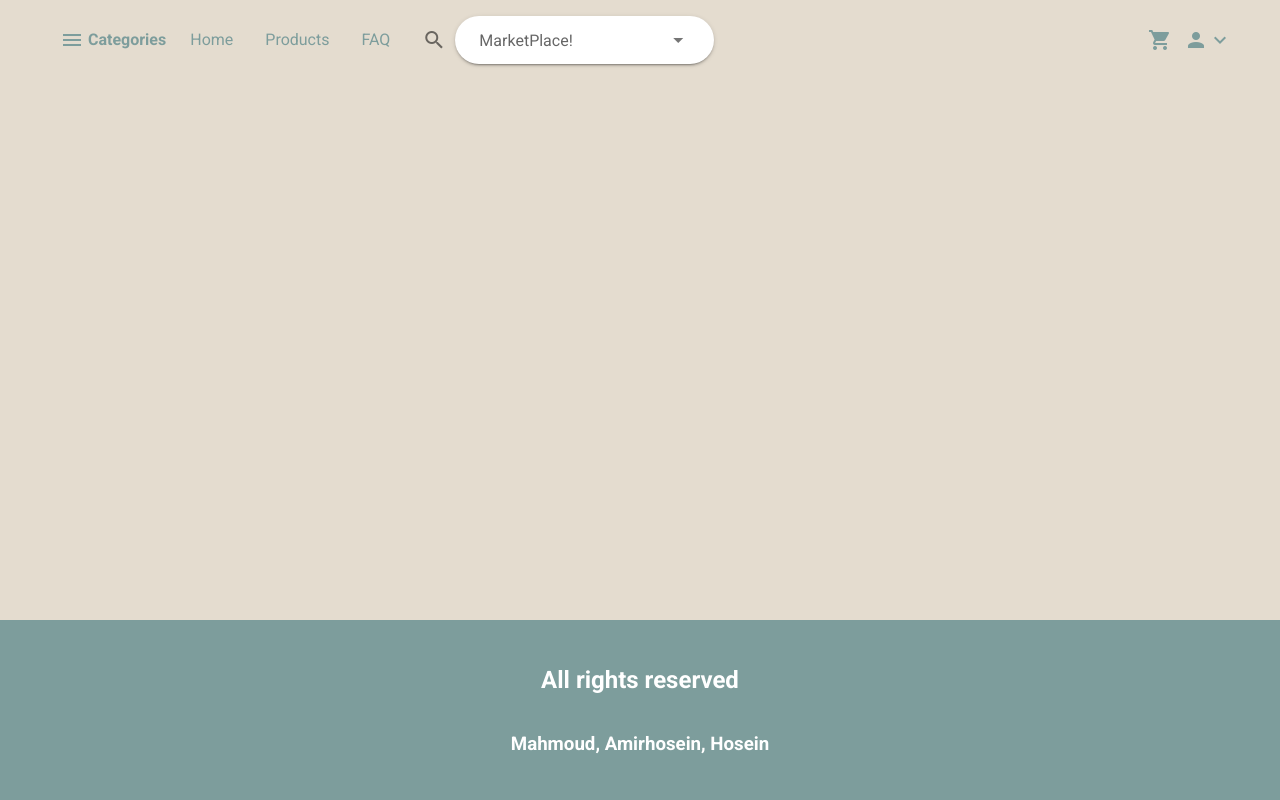
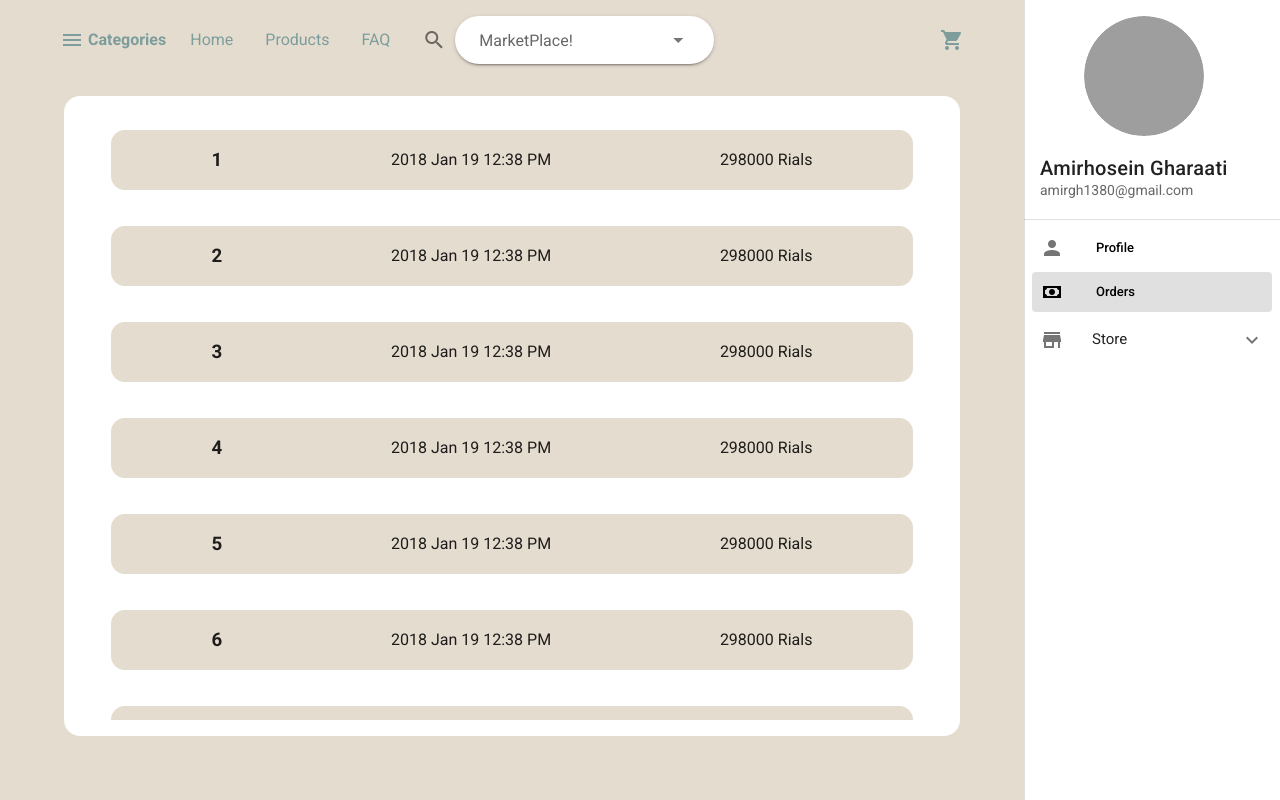
Before and after one commit to AmirHosein-Gharaati/marketplace-frontend, a Nuxt app: page /dashboard/orders in a window 1280 px wide. Built offline with nearby package versions, Linux system fonts and the light colour scheme; grey boxes are pictures that could not be loaded.

Commit message:
refactor

```diff
--- /dev/null
+++ b/pages/dashboard/orders/_id.vue
@@ -0,0 +1,12 @@
+<template>
+  <div>
+    <h2>Test</h2>
+  </div>
+</template>
+
+<script>
+export default {
+  name: 'Order',
+  layout: 'dashboard',
+}
+</script>
--- /dev/null
+++ b/pages/dashboard/orders/index.vue
@@ -0,0 +1,69 @@
+<template>
+  <div class="container px-16">
+    <div class="orders container">
+      <div class="orders__list">
+        <Order
+          v-for="item in orderItems"
+          :key="item.id"
+          :id="item.id"
+          :date="item.date"
+          :price="item.price"
+        />
+      </div>
+    </div>
+  </div>
+</template>
+
+<script>
+import Order from '@/components/Order.vue'
+export default {
+  name: 'Orders',
+  layout: 'dashboard',
+  components: {
+    Order,
+  },
+  data() {
+    return {
+      orderItems: [
+        {
+          id: 1,
+          date: '2018 Jan 19 12:38 PM',
+          price: '298000 Rials',
+        },
+        {
+          id: 2,
+          date: '2018 Jan 19 12:38 PM',
+          price: '298000 Rials',
+        },
+        {
+          id: 3,
+          date: '2018 Jan 19 12:38 PM',
+          price: '298000 Rials',
+        },
+        {
+          id: 4,
+          date: '2018 Jan 19 12:38 PM',
+          price: '298000 Rials',
+        },
+        {
+          id: 5,
+          date: '2018 Jan 19 12:38 PM',
+          price: '298000 Rials',
+        },
+        {
+          id: 6,
+          date: '2018 Jan 19 12:38 PM',
+          price: '298000 Rials',
+        },
+        {
+          id: 7,
+          date: '2018 Jan 19 12:38 PM',
+          price: '298000 Rials',
+        },
+      ],
+    }
+  },
+}
+</script>
+
+<style></style>
```
